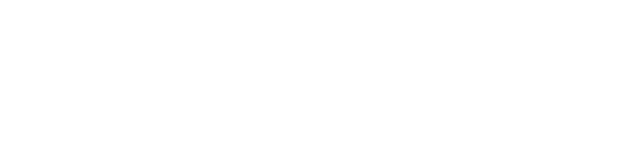
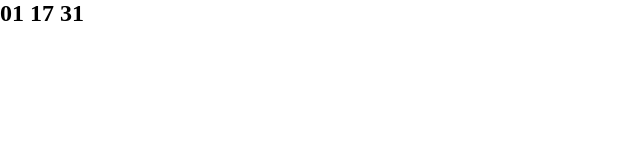
Before and after one commit to haeyeon0716/date_rwd, a plain HTML site: page index.html in a window 1280 px wide. Shown: the whole page, without its empty margins (0-640 px from the left). Drawn offline with Linux system fonts and the light colour scheme.

Commit message:
시간값 가공

```diff
--- a/index.html
+++ b/index.html
@@ -8,7 +8,13 @@
     <link rel="stylesheet" href="css/style.css">
 </head>
 <body>
-    <article></article>
+    <article>
+        <h1>
+            <span> : </span>
+            <span> : </span>
+            <span> : </span>
+        </h1>
+    </article>
 
 </body>
 </html>
--- a/main.js
+++ b/main.js
@@ -1,45 +1,22 @@
+const [hr, m, s] = document.querySelectorAll('h1 span');
+
 const now = new Date();
 const min = now.getMinutes();
 const sec = now.getSeconds();
 const hours = now.getHours();
 
-console.log(setNumbers(hours));
+//hours 값은 setHours가 조건에 12를 뺀 값으로 반환
+//반환된 결과값을 다시 바로 setNumbers에 집어넣어서 0을 붙이도록 처리
+hr.innerText = setNumbers(setHours(hours));
+m.innerText = setNumbers(min);
+s.innerText = setNumbers(sec);
 
 function setNumbers(num) {
-    let result = 0;
-    /*
-    if(num<10) num ='0' + num;
-    */
-    //조건식 ? true일 때 실행할 구문 : false일 때 실행할 구문
-    //삼항연산자 구문안에는 대입연산자가 들어올 수 없기 때문에 괄호로 묶어 표현식으로 변경
-    //특정 값이 else일 때 굳이 실행할 코드가 없다면 &&연산자 사용
-    // (num < 10) ? (result ='0' + num) : (result = num);
-
     num < 10 && (num = '0' + num);
-    return
-
+    return num;
 }
 
-/*
- let newHr = 0;
-
- if(hours >12){
-     newHr = hours -12;
-     if(newHr < 10){
-         newHr = '0' + newHr + 'PM'
-     }
-     else{
-         newHr = newHr + 'PM'
-     }
- }
- else{
-     newHr = hours;
-
-     if(newHr < 10){
-         newHr = '0' + newHr + 'AM'
-     }
-     else{
-        newHr = newHr + 'AM'
-     }
- }
- */
+function setHours(num){
+    num > 12 && (num = num-12);
+    return num;
+}
```
